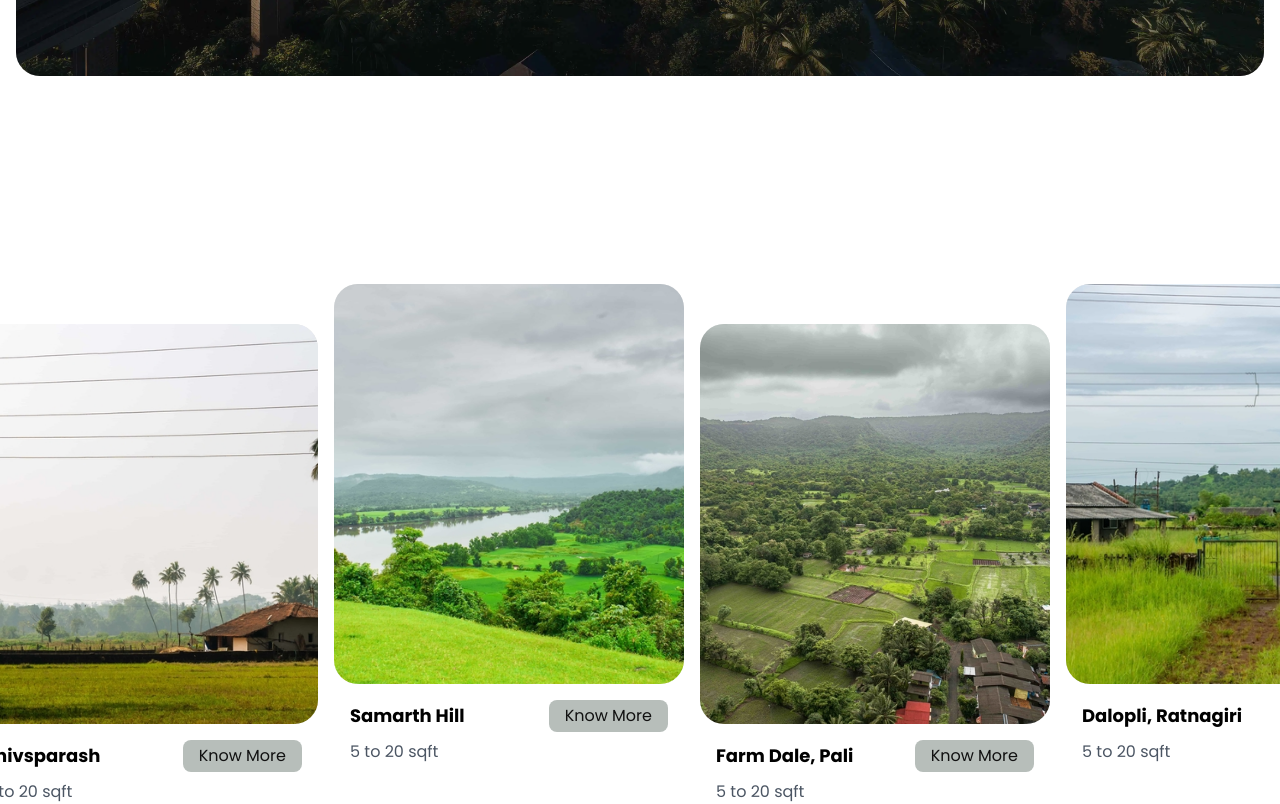
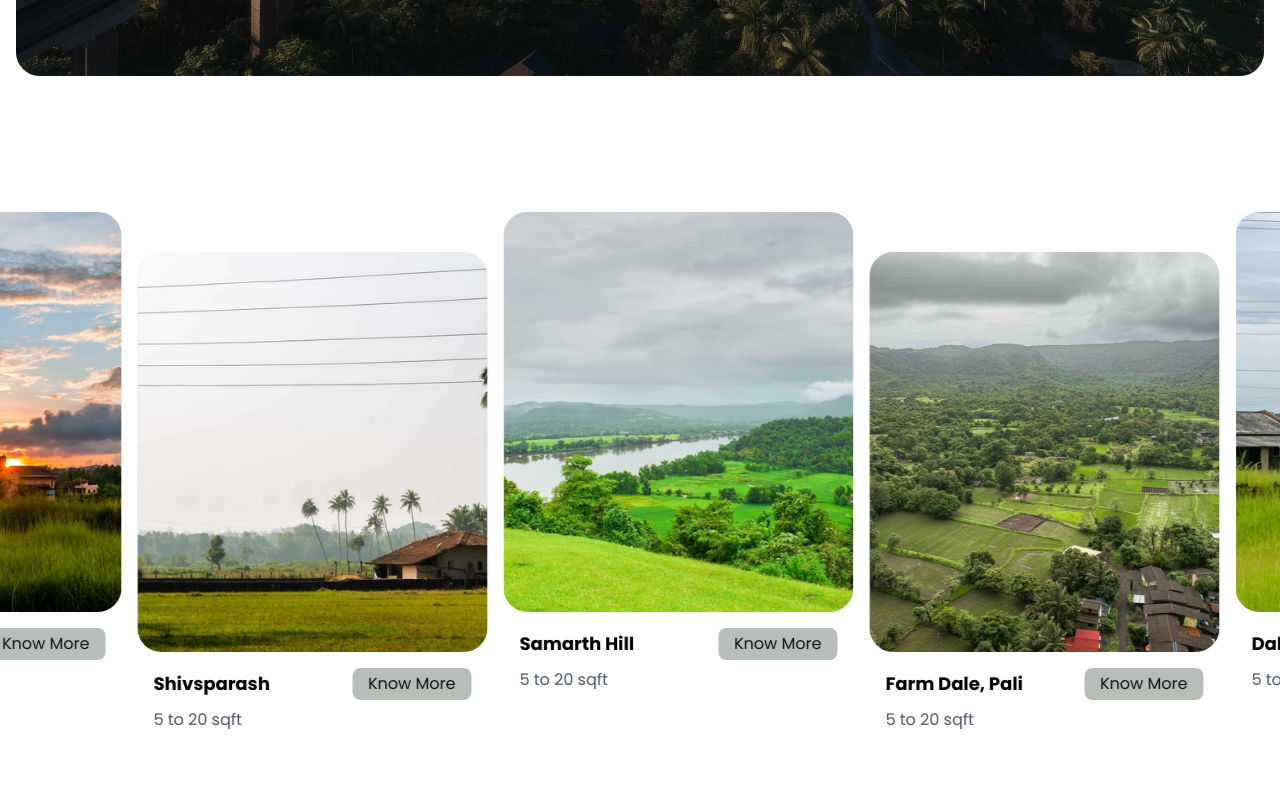
Before and after one commit to nex2link/Athiya-Group, a React (Vite) app: page / in a window 1280 px wide. Shown: the part 740-1544 px from the top of the page. Built offline with nearby package versions, Linux system fonts and the light colour scheme.

Commit message:
Update HomeProject.jsx

```diff
--- a/src/components/HomeProject.jsx
+++ b/src/components/HomeProject.jsx
@@ -1,138 +1,173 @@
+import React, { useState, useEffect } from "react";
 import { motion } from "framer-motion";
-import { useRef, useCallback, memo, useEffect, useState } from "react";
 import { useNavigate } from "react-router-dom";
-import dapoliimg1 from "../assets/project-1.webp"
-import farmimg1 from "../assets/project-2.webp"
-import agroimg2 from "../assets/project-3.webp"
-import shivimg1 from "../assets/project-4.webp"
-import samimg1 from "../assets/project-5.webp"
+import dapoliimg1 from "../assets/project-1.webp";
+import farmimg1 from "../assets/project-2.webp";
+import agroimg2 from "../assets/project-3.webp";
+import shivimg1 from "../assets/project-4.webp";
+import samimg1 from "../assets/project-5.webp";
 
-const cards = [
-  { url: farmimg1, title: "Agrow Eco, Mahad", id: 2 },
-  { url: shivimg1, title: "Shivsparash", id: 3 },
-  { url: samimg1, title: "Samarth Hill", id: 4 },
-  { url: agroimg2, title: "Farm Dale, Pali", id: 5 },
-  { url: dapoliimg1, title: "Dalopli, Ratnagiri", id: 6 },
+// Define projects data
+const projects = [
+  { id: 2, image: farmimg1, title: "Agrow Eco, Mahad", sqft: "5 to 20" },
+  { id: 3, image: shivimg1, title: "Shivsparash", sqft: "5 to 20" },
+  { id: 4, image: samimg1, title: "Samarth Hill", sqft: "5 to 20" },
+  { id: 5, image: agroimg2, title: "Farm Dale, Pali", sqft: "5 to 20" },
+  { id: 6, image: dapoliimg1, title: "Dalopli, Ratnagiri", sqft: "5 to 20" }
 ];
 
-const HomeProject = () => {
-  const navigate = useNavigate();
-  const handleKnowMore = useCallback((id) => {
-    navigate(`/project?id=${id}`);
-    localStorage.setItem('activeProject', id.toString());
-  }, [navigate]);
-
-  return <ProjectDisplay onKnowMore={handleKnowMore} />;
-};
-
-const ProjectDisplay = ({ onKnowMore }) => {
-  const [translateX, setTranslateX] = useState(0);
-  const [hoveredIndex, setHoveredIndex] = useState(null);
-  const [isDesktopMonitor, setIsDesktopMonitor] = useState(false);
-
-  // Check if display is desktop
-  useEffect(() => {
-    const checkDisplay = () => {
-      const width = window.innerWidth;
-      const dpr = window.devicePixelRatio;
-      setIsDesktopMonitor(width >= 1920 && dpr <= 1);
-    };
-
-    checkDisplay();
-    window.addEventListener('resize', checkDisplay);
-    return () => window.removeEventListener('resize', checkDisplay);
-  }, []);
-
-  // Calculate total width for animation
-  const cardWidth = 350;
-  const gapWidth = 16; // 4rem = 16px
-  const totalWidth = (cardWidth + gapWidth) * (cards.length * 2);
-
-  // Smooth animation using requestAnimationFrame (like KeyHighlights)
-  useEffect(() => {
-    if (isDesktopMonitor) return; // Don't animate on desktop
-
-    let animationId;
-    const animate = () => {
-      setTranslateX(prev => {
-        // Reset when scrolled one complete set
-        if (Math.abs(prev) >= totalWidth / 2) return 0;
-        return prev - 1;
-      });
-      animationId = requestAnimationFrame(animate);
-    };
-
-    if (hoveredIndex === null) {
-      animationId = requestAnimationFrame(animate);
-    }
-
-    return () => cancelAnimationFrame(animationId);
-  }, [hoveredIndex, totalWidth, isDesktopMonitor]);
-
-  // Create duplicated cards for infinite scroll effect
-  const displayCards = [...cards, ...cards, ...cards];
-
-  return (
-    <section className="relative min-h-screen">
-      <div className="flex h-screen items-center overflow-hidden">
-        <div
-          className={`flex gap-4 px-4 ${isDesktopMonitor ? 'justify-center flex-wrap' : 'flex-nowrap'}`}
-          style={isDesktopMonitor ? {} : {
-            transform: `translateX(${translateX}px)`,
-            transition: 'transform 0.1s linear'
-          }}
-          onMouseEnter={() => setHoveredIndex(0)}
-          onMouseLeave={() => setHoveredIndex(null)}
-          onTouchStart={() => setHoveredIndex(0)}
-          onTouchEnd={() => setHoveredIndex(null)}
-        >
-          {displayCards.map((card, index) => (
-            <Card
-              key={`${card.id}-${index}`}
-              card={card}
-              onKnowMore={onKnowMore}
-              onMouseEnter={() => setHoveredIndex(index)}
-              onMouseLeave={() => setHoveredIndex(null)}
-            />
-          ))}
-        </div>
-      </div>
-    </section>
-  );
-};
-
-const Card = memo(({ card: { id, url, title }, onKnowMore, onMouseEnter, onMouseLeave }) => (
+// Project Card Component
+const ProjectCard = ({ project, onKnowMore }) => (
   <motion.div
     className="flex flex-col w-[350px] mt-20 flex-shrink-0"
-    style={{ y: id % 2 === 0 ? -40 : 0 }}
-    onMouseEnter={onMouseEnter}
-    onMouseLeave={onMouseLeave}
+    style={{ y: project.id % 2 === 0 ? -40 : 0 }}
+    whileHover={{ y: project.id % 2 === 0 ? -50 : -10 }}
+    transition={{ type: "spring", stiffness: 300, damping: 20 }}
   >
     <div className="group relative h-[400px] overflow-hidden bg-neutral-200 rounded-3xl">
       <div
         style={{
-          backgroundImage: `url(${url})`,
+          backgroundImage: `url(${project.image})`,
           backgroundSize: "cover",
           backgroundPosition: "center"
         }}
         className="absolute inset-0 z-0 transition-transform duration-300 group-hover:scale-110"
         role="img"
-        aria-label={title}
+        aria-label={project.title}
       />
     </div>
     <div className="p-4 rounded-b-3xl bg-white">
       <div className="flex justify-between items-center">
-        <h3 className="text-lg font-bold">{title}</h3>
-        <button
-          onClick={() => onKnowMore(id)}
+        <h3 className="text-lg font-bold">{project.title}</h3>
+        <motion.button
+          onClick={() => onKnowMore(project.id)}
           className="px-4 py-1 bg-[#b7beba] text-black rounded-lg hover:bg-black hover:text-white"
+          whileHover={{ scale: 1.05 }}
+          whileTap={{ scale: 0.95 }}
         >
           Know More
-        </button>
+        </motion.button>
       </div>
-      <p className="mt-2 text-gray-600">5 to 20 sqft</p>
+      <p className="mt-2 text-gray-600">{project.sqft} sqft</p>
     </div>
   </motion.div>
-));
+);
+
+const HomeProject = () => {
+  const navigate = useNavigate();
+  const [isMobile, setIsMobile] = useState(false);
+  const [isDesktop, setIsDesktop] = useState(false);
+
+  // Handle navigation when clicking "Know More"
+  const handleKnowMore = (id) => {
+    navigate(`/project?id=${id}`);
+    localStorage.setItem('activeProject', id.toString());
+  };
+
+  // Check device type
+  useEffect(() => {
+    const checkDevice = () => {
+      // Check if it's a mobile device
+      setIsMobile(window.innerWidth <= 768);
+      // Check if it's a large desktop
+      setIsDesktop(window.innerWidth >= 1920);
+    };
+
+    checkDevice();
+    window.addEventListener('resize', checkDevice);
+    return () => window.removeEventListener('resize', checkDevice);
+  }, []);
+
+  // Number of cards to display based on screen size
+  const getDisplayCount = () => {
+    if (isDesktop) return projects.length;
+    if (isMobile) return 3; // Show fewer cards on mobile
+    return 6; // Medium screens
+  };
+
+  // Create appropriate number of cards
+  const displayProjects = projects.slice(0, getDisplayCount());
+
+  return (
+    <section className="relative py-10 min-h-[80vh] overflow-hidden">
+      <div className="flex items-center justify-center">
+        {isDesktop ? (
+          // Desktop layout - static grid
+          <div className="flex flex-wrap justify-center gap-8 px-4">
+            {projects.map((project) => (
+              <ProjectCard
+                key={`desktop-${project.id}`}
+                project={project}
+                onKnowMore={handleKnowMore}
+              />
+            ))}
+          </div>
+        ) : (
+          // Mobile and tablet layout - CSS-based animation instead of JS
+          <div className="relative w-full overflow-hidden">
+            <div className={`flex gap-4 px-4 ${isMobile ? 'mobile-scroll' : 'tablet-scroll'}`}>
+              {/* Duplicate projects for infinite scroll effect */}
+              {[...projects, ...projects, ...projects].map((project, index) => (
+                <ProjectCard
+                  key={`scroll-${project.id}-${index}`}
+                  project={project}
+                  onKnowMore={handleKnowMore}
+                />
+              ))}
+            </div>
+          </div>
+        )}
+      </div>
+
+      {/* CSS animations for scrolling */}
+      <style jsx="true">{`
+        /* Slower animation for mobile */
+        .mobile-scroll {
+          animation: scrollMobile 60s linear infinite;
+          will-change: transform;
+          transform: translateZ(0);
+        }
+
+        /* Faster animation for tablet */
+        .tablet-scroll {
+          animation: scrollTablet 50s linear infinite;
+          will-change: transform;
+          transform: translateZ(0);
+        }
+
+        /* Pause animation on hover/touch */
+        .mobile-scroll:hover, .tablet-scroll:hover,
+        .mobile-scroll:active, .tablet-scroll:active {
+          animation-play-state: paused;
+        }
+
+        @keyframes scrollMobile {
+          0% {
+            transform: translateX(0) translateZ(0);
+          }
+          100% {
+            transform: translateX(calc(-366px * ${projects.length})) translateZ(0);
+          }
+        }
+
+        @keyframes scrollTablet {
+          0% {
+            transform: translateX(0) translateZ(0);
+          }
+          100% {
+            transform: translateX(calc(-366px * ${projects.length})) translateZ(0);
+          }
+        }
+
+        /* For reduced motion preference */
+        @media (prefers-reduced-motion) {
+          .mobile-scroll, .tablet-scroll {
+            animation: none;
+          }
+        }
+      `}</style>
+    </section>
+  );
+};
 
 export default HomeProject;
```
